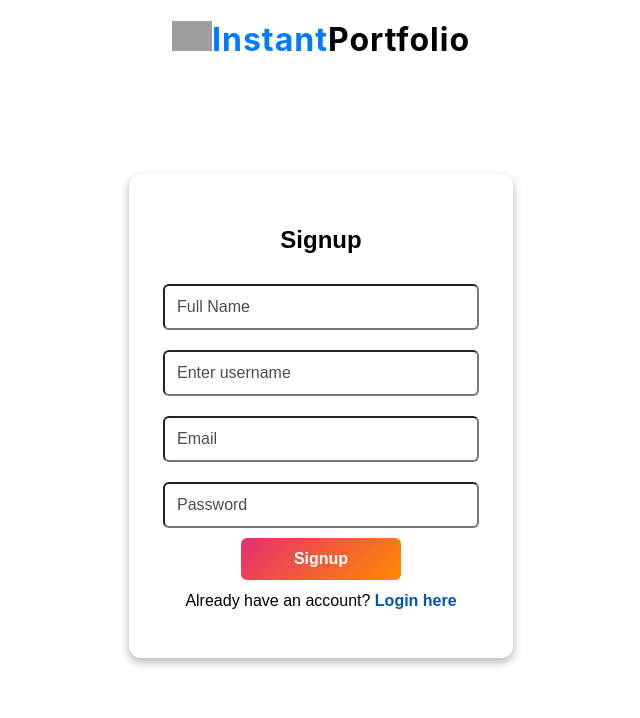
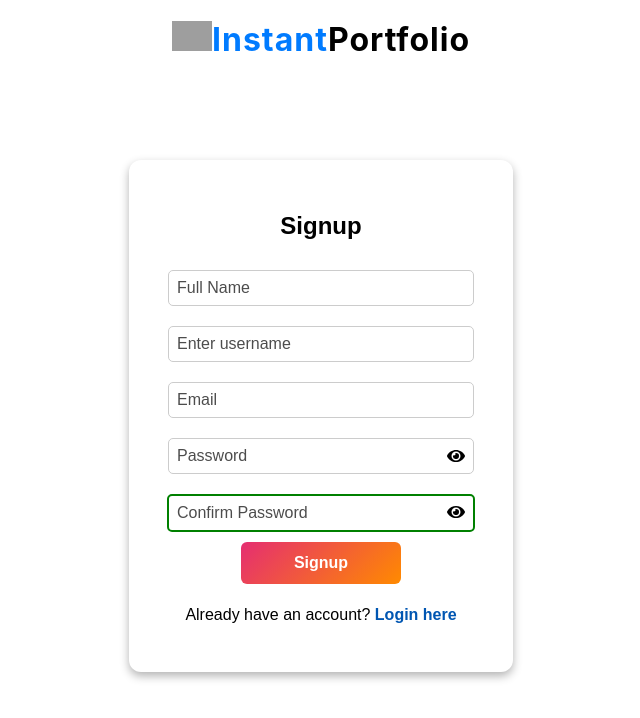
Before and after one commit to nileshkapse/my-portfolio, a React (Create React App) app: page /signup in a window 1280 px wide. Shown: the top 718 px of the page, without its empty margins (319-959 px from the left). Built offline with nearby package versions, Linux system fonts and the light colour scheme; grey boxes are pictures that could not be loaded.

Commit message:
Error Boundry changes and some bug fixes

```diff
--- a/src/App.js
+++ b/src/App.js
@@ -1,31 +1,22 @@
-import React, { useState, useEffect } from "react";
+import React, { useState, useEffect, Suspense, lazy } from "react";
+
+import MainPage from "./Component/MainPage";
+import ErrorBoundary from "./Component/ErrorBoundary";
+
 import "./App.css";
-import Header from "./Component/Header";
-import Hero from "./Component/Hero";
-import About from "./Component/About";
-import Skills from "./Component/Skills";
-import Experience from "./Component/Experience";
-import Contact from "./Component/Contact";
-import Projects from "./Component/Projects";
-import Resume from "./Component/Resume";
-import {
-  FaArrowUp,
-  FaRobot,
-  FaWindowClose,
-  FaWindowMinimize,
-} from "react-icons/fa";
-import ResumeForm from "./Component/ResumeForm";
 import { Navigate, Route, Router, Routes, useParams } from "react-router-dom";
-import Login from "./Component/Login";
-import Signup from "./Component/Singup";
-import ProtectedRoute from "./Component/ProtectedRoute";
-import Dashboard from "./Component/Dashboard";
-import ProfileSettings from "./Component/ProfileSettings";
-import MySkillAndResume from "./Component/MySkillAndResume";
-import ResumePreview from "./Component/ResumePreview";
-import UserProfile from "./Component/UserProfile";
+
 import { useAuth } from "./context/AuthContext";
-import MainPage from "./Component/MainPage";
+
+const ResumeForm = lazy(() => import("./Component/ResumeForm"));
+const Login = lazy(() => import("./Component/Login"));
+const Signup = lazy(() => import("./Component/Singup"));
+const ProtectedRoute = lazy(() => import("./Component/ProtectedRoute"));
+const Dashboard = lazy(() => import("./Component/Dashboard"));
+const ProfileSettings = lazy(() => import("./Component/ProfileSettings"));
+const ResumePreview = lazy(() => import("./Component/ResumePreview"));
+const UserProfile = lazy(() => import("./Component/UserProfile"));
+
 
 function App() {
   const { username } = useParams(); // Get username from URL
@@ -54,7 +45,7 @@ function App() {
   };
 
   return (
-    <Routes>
+    <ErrorBoundary> <Routes>
       <Route
         path="/login"
         element={user ? <Navigate to="/dashboard" /> : <Login />}
@@ -77,7 +68,8 @@ function App() {
         <Route path="resume-preview" element={<ResumePreview />} />
         <Route path="profile-settings" element={<ProfileSettings />} />
       </Route>
-    </Routes>
+    </Routes></ErrorBoundary>
+
   );
 }
 
--- /dev/null
+++ b/src/Component/ErrorBoundary.js
@@ -0,0 +1,60 @@
+import React from "react";
+
+class ErrorBoundary extends React.Component {
+  constructor(props) {
+    super(props);
+    this.state = { hasError: false };
+  }
+
+  static getDerivedStateFromError(error) {
+    console.error("❌ Error caught by ErrorBoundary:", error);
+    return { hasError: true };
+  }
+
+  componentDidCatch(error, errorInfo) {
+    console.error("❌ Error details:", errorInfo);
+  }
+
+  handleReload = () => {
+    this.setState({ hasError: false }); // Reset error state
+    window.location.reload(); // Refresh the page
+  };
+
+  render() {
+    if (this.state.hasError) {
+      return (
+        <div style={styles.container}>
+          <h2>Something went wrong 😞</h2>
+          <p>Try refreshing the page or go back.</p>
+          <button onClick={this.handleReload} style={styles.button}>
+            🔄 Refresh Page
+          </button>
+          <button onClick={() => (window.location.href = "/")} style={styles.button}>
+            🏠 Go to Homepage
+          </button>
+        </div>
+      );
+    }
+    return this.props.children;
+  }
+}
+
+const styles = {
+  container: {
+    textAlign: "center",
+    padding: "50px",
+    fontFamily: "Arial, sans-serif",
+  },
+  button: {
+    margin: "10px",
+    padding: "10px 20px",
+    fontSize: "16px",
+    cursor: "pointer",
+    border: "none",
+    backgroundColor: "#007BFF",
+    color: "white",
+    borderRadius: "5px",
+  },
+};
+
+export default ErrorBoundary;
--- a/src/Component/Header.js
+++ b/src/Component/Header.js
@@ -1,12 +1,14 @@
 import React, { useState, useEffect } from "react";
 import "../styles/Header.css";
 import { FaMoon, FaSun } from "react-icons/fa";
+import { Navigate, redirect, useNavigate } from "react-router-dom";
 
 const Header = (props) => {
   const [activeSection, setActiveSection] = useState("home");
   const [scrolled, setScrolled] = useState(false);
   const [showPopup, setShowPopup] = useState(false);
   const [mobileMenuOpen, setMobileMenuOpen] = useState(false);
+  const navigate = useNavigate();
 
   const [theme, setTheme] = useState(localStorage.getItem("theme") || "light");
 
@@ -43,7 +45,7 @@ const Header = (props) => {
 
   return (
     <header className={`header ${scrolled ? "scrolled" : ""}`}>
-      <div className="logo" data-theme="light">
+      <div className="logo" data-theme="light" onClick={() => navigate("/")}>
         <span className="logo-text">
           <span className="instant">Instant</span>
           <span className={`portfolio ${scrolled ? "scrolled" : ""}`}>
--- a/src/Component/Login.js
+++ b/src/Component/Login.js
@@ -1,13 +1,17 @@
 import React, { useState } from "react";
-import { useNavigate } from "react-router-dom";
+import { Navigate, redirect, useNavigate } from "react-router-dom";
 import { useAuth } from "../context/AuthContext"; // Import AuthContext
 import "../styles/Auth.css"; // Import CSS
+import { FaEye, FaEyeSlash } from "react-icons/fa";
 
 const Login = () => {
   const [credentials, setCredentials] = useState({ email: "", password: "" });
   const [error, setError] = useState(null);
   const navigate = useNavigate();
   const { login } = useAuth(); // Use the login function from AuthContext
+  const [showPassword, setShowPassword] = useState(false);
+
+
 
   const handleChange = (e) => {
     setCredentials((prev) => ({ ...prev, [e.target.name]: e.target.value }));
@@ -39,8 +43,8 @@ const Login = () => {
 
   return (
     <div className="auth-container">
-      <div className="logo-container" data-theme="light">
-        <span className="logo-text">
+      <div className="logo-container" data-theme="light" onClick={() => navigate("/")}>
+        <span className="logo-text" >
           <img src="/Instant.ico" alt="" style={{ height: 30 }} />
           <span className="instant">Instant</span>
           <span className="portfolio" style={{ color: "black" }}>Portfolio</span>
@@ -61,8 +65,9 @@ const Login = () => {
             value={credentials.email}
             onChange={handleChange}
           />
+          <div className="password-container">
             <input
-            type="password"
+              type={showPassword ? "text" : "password"}
               name="password"
               className="auth-input"
               placeholder="Password"
@@ -70,6 +75,14 @@ const Login = () => {
               value={credentials.password}
               onChange={handleChange}
             />
+            <button
+              type="button"
+              className="toggle-password"
+              onClick={() => setShowPassword(!showPassword)}
+            >
+              {showPassword ? <FaEyeSlash /> : <FaEye />}
+            </button>
+          </div>
           <button type="submit" className="auth-button">Login</button>
         </form>
 
--- a/src/Component/Singup.js
+++ b/src/Component/Singup.js
@@ -1,6 +1,7 @@
 import React, { useEffect, useState } from "react";
-import { useNavigate } from "react-router-dom";
+import { Navigate, useNavigate } from "react-router-dom";
 import "../styles/Auth.css";
+import { FaEye, FaEyeSlash } from "react-icons/fa";
 
 const checkUsername = async (username) => {
   const response = await fetch(
@@ -18,6 +19,12 @@ const Signup = () => {
   const navigate = useNavigate();
   const [availability, setAvailability] = useState(null);
   const [debouncedUsername, setDebouncedUsername] = useState("");
+  const [showPassword, setShowPassword] = useState(false);
+  const [showConfirmPassword, setShowConfirmPassword] = useState(false);
+  const [confirmPassword, setConfirmPassword] = useState("");
+
+  const passwordsMatch = user.password === confirmPassword;
+
 
   useEffect(() => {
     const handler = setTimeout(() => {
@@ -80,9 +87,10 @@ const Signup = () => {
       <div
         className="logo-container"
         data-theme="light"
+        onClick={() => navigate("/")}
       >
-        <span className="logo-text">
-          <img src="/Instant.ico" style={{ height: 30 }} alt=""/>
+        <span className="logo-text" >
+          <img src="/Instant.ico" style={{ height: 30 }} alt="" />
           <span className="instant">Instant</span>
           <span className="portfolio" style={{ color: "black" }}>
             Portfolio
@@ -127,13 +135,48 @@ const Signup = () => {
             required
             onChange={(e) => setUser({ ...user, email: e.target.value })}
           />
+          <div className="password-container">
             <input
-            type="password"
+              type={showPassword ? "text" : "password"}
               className="auth-input"
               placeholder="Password"
               required
               onChange={(e) => setUser({ ...user, password: e.target.value })}
             />
+            <button
+              type="button"
+              className="toggle-password"
+              onClick={() => setShowPassword(!showPassword)}
+            >
+              {showPassword ? <FaEyeSlash/> : <FaEye/>}
+            </button>
+          </div>
+          <div className="password-container">
+            <input
+              type={showConfirmPassword ? "text" : "password"}
+              className={`auth-input ${passwordsMatch ? "valid" : "invalid"}`}
+              placeholder="Confirm Password"
+              required
+              onChange={(e) => setConfirmPassword(e.target.value)}
+            />
+            <button
+              type="button"
+              className="toggle-password"
+              onClick={() => setShowConfirmPassword(!showConfirmPassword)}
+            >
+              {showConfirmPassword ?<FaEyeSlash/> : <FaEye/>}
+            </button>
+          </div>
+
+          {/* Password Match Message */}
+          {!passwordsMatch && confirmPassword && (
+            <p className="error-message">❌ Passwords do not match</p>
+          )}
+
+          {passwordsMatch && confirmPassword && (
+            <p className="success-message">✅ Passwords match</p>
+          )}
+
           <button type="submit" className="auth-button">
             Signup
           </button>
--- a/src/styles/Auth.css
+++ b/src/styles/Auth.css
@@ -18,7 +18,7 @@
   margin-top: 32px;
   color: rgb(0, 0, 0);
   transition: transform 0.2s;
-  font-family: "dm-sans-regular",sans-serif;
+  font-family: "dm-sans-regular", sans-serif;
 }
 
 /* Shake Animation */
@@ -34,10 +34,23 @@
 }
 
 @keyframes shake {
-  0%, 100% { transform: translateX(0); }
-  25% { transform: translateX(-5px); }
-  50% { transform: translateX(5px); }
-  75% { transform: translateX(-5px); }
+
+  0%,
+  100% {
+    transform: translateX(0);
+  }
+
+  25% {
+    transform: translateX(-5px);
+  }
+
+  50% {
+    transform: translateX(5px);
+  }
+
+  75% {
+    transform: translateX(-5px);
+  }
 }
 
 /* Input Fields */
@@ -74,7 +87,65 @@
   font-weight: bold;
   cursor: pointer;
   transition: 0.3s ease-in-out;
+  margin-bottom: 10px;
 }
+
+.password-container {
+  position: relative;
+  align-items: center;
+}
+
+.password-container {
+  position: relative;
+  align-items: center;
+}
+
+.auth-input {
+  padding-right: 40px;
+  border: 1px solid #ccc;
+  padding: 8px;
+  border-radius: 5px;
+}
+
+.toggle-password {
+  position: absolute;
+  right: 10px;
+  background: none;
+  border: none;
+  cursor: pointer;
+  font-size: 18px;
+}
+
+.valid {
+  border: 2px solid green;
+}
+
+.invalid {
+  border: 2px solid red;
+}
+
+.error-message {
+  color: red;
+  font-size: 14px;
+}
+
+.success-message {
+  color: green;
+  font-size: 14px;
+}
+
+
+
+.toggle-password {
+  position: absolute;
+  right: 10px;
+  top: 18px;
+  background: none;
+  border: none;
+  cursor: pointer;
+  font-size: 18px;
+}
+
 
 .auth-button:hover {
   background: linear-gradient(135deg, #e52e71, #ff8a00);
@@ -123,12 +194,20 @@
 
 /* Fade In Animation */
 @keyframes fadeIn {
-  from { opacity: 0; transform: translateY(-10px); }
-  to { opacity: 1; transform: translateY(0); }
+  from {
+    opacity: 0;
+    transform: translateY(-10px);
+  }
+
+  to {
+    opacity: 1;
+    transform: translateY(0);
+  }
 }
 
 /* Responsive Design for Mobile */
 @media (max-width: 480px) {
+
   /* Adjust Auth Container for Mobile */
   .auth-container {
     height: 100vh;
```
Also changed, not shown: src/Component/ProfileSettings.js (+13 -8 lines), src/Component/ResumeForm.js (+12 -3 lines), src/styles/MainPage.css (+20 -8 lines), src/styles/ProfileSettings.css (+27 -2 lines), src/styles/ResumeForm.css (+14 -1 lines). Lines whose indentation alone changed are shown as unchanged.
